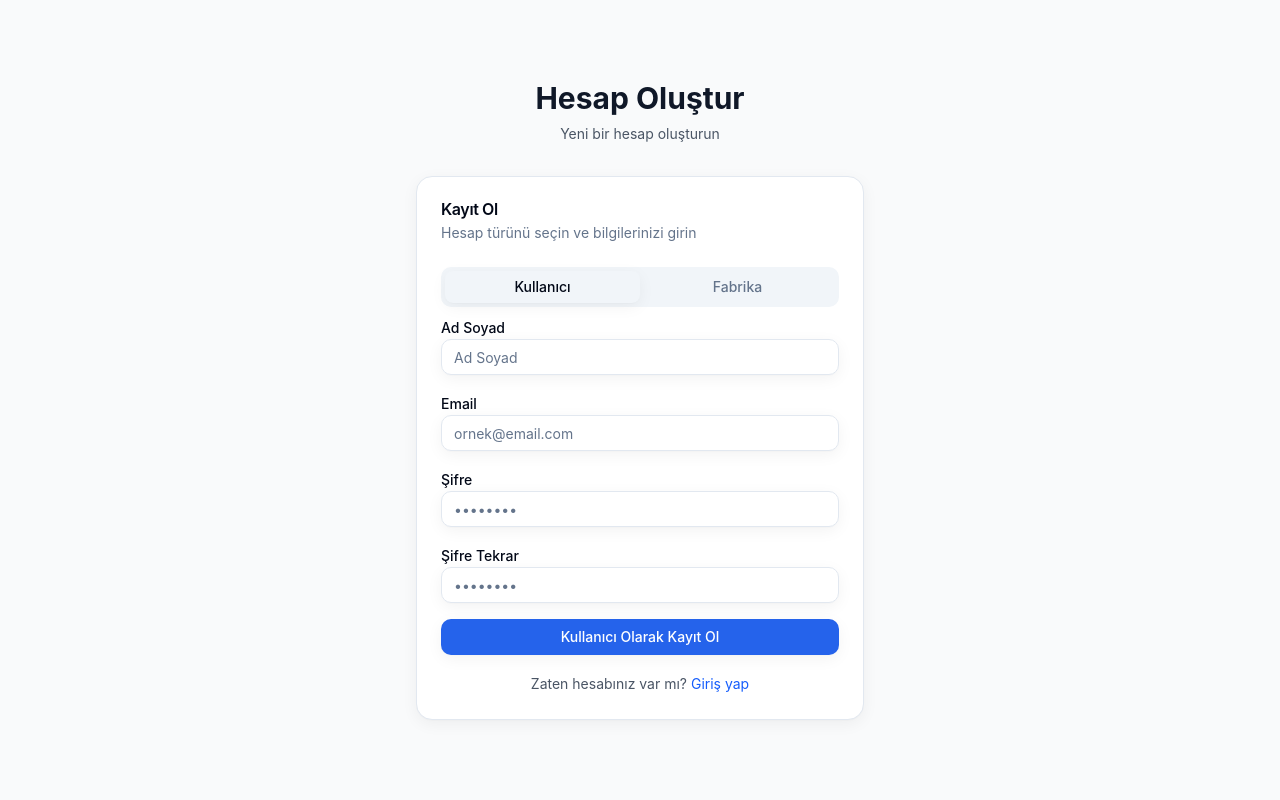
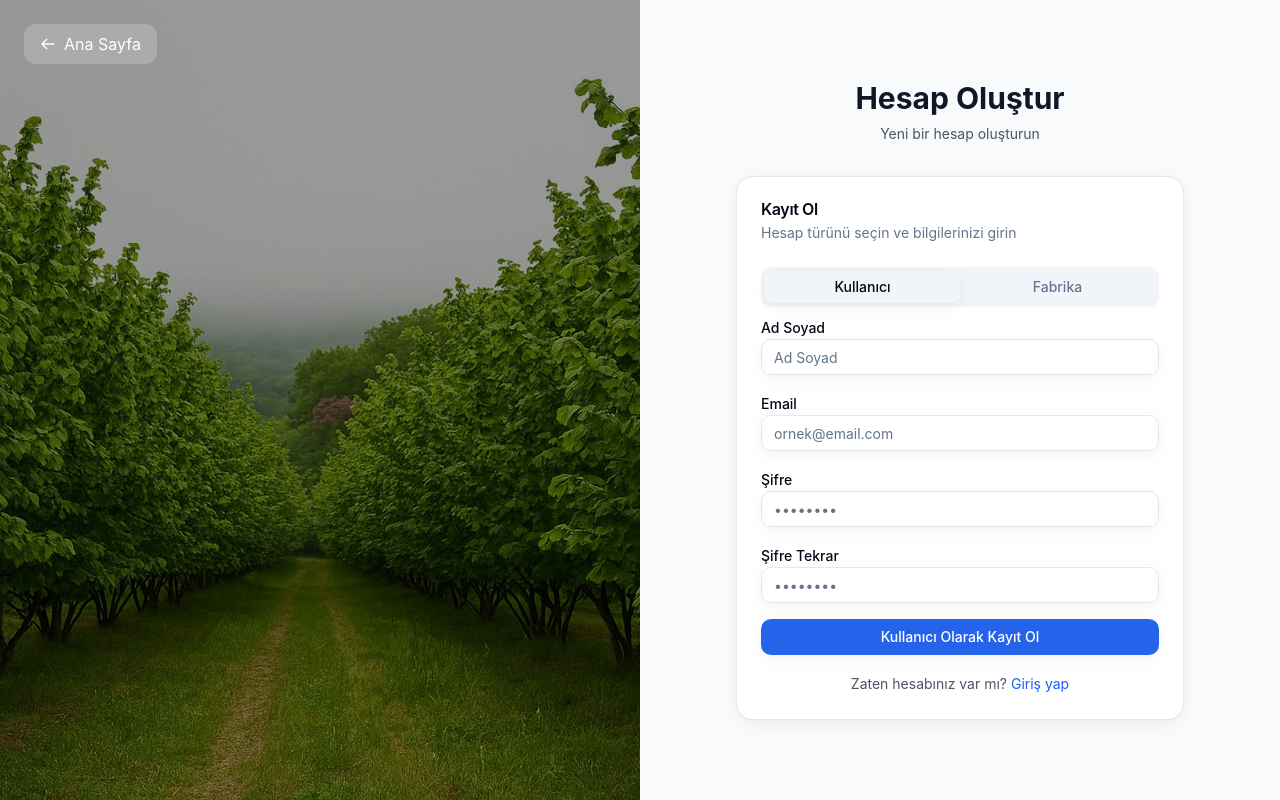
Before and after one commit to uzeyirrr/trfyeni, a Next.js app: page /register in a window 1280 px wide. Built offline with nearby package versions, Linux system fonts and the light colour scheme; what pocketbase would draw is missing.

Commit message:
Login ve register sayfaları split screen view ile yeniden tasarlandı, image.jpg arkaplan olarak eklendi

```diff
--- a/src/app/login/page.tsx
+++ b/src/app/login/page.tsx
@@ -1,11 +1,36 @@
 import { LoginForm } from '@/components/auth/login-form';
+import Link from 'next/link';
 
 export default function LoginPage() {
   return (
-    <div className="min-h-screen flex items-center justify-center bg-gray-50 py-12 px-4 sm:px-6 lg:px-8">
+    <div className="min-h-screen flex">
+      {/* Sol taraf - Görsel alan */}
+      <div className="hidden lg:flex lg:w-1/2 relative overflow-hidden">
+        <div
+          className="absolute inset-0 bg-cover bg-center bg-no-repeat"
+          style={{ backgroundImage: 'url(/image.jpg)' }}
+        ></div>
+        <div className="absolute inset-0 bg-black/40"></div>
+
+        {/* Ana sayfaya dön butonu */}
+        <div className="absolute top-6 left-6 z-20">
+          <Link
+            href="https://trfturkiyefindik.com/"
+            className="inline-flex items-center px-4 py-2 bg-white/20 hover:bg-white/30 text-white rounded-lg transition-colors duration-200 backdrop-blur-sm"
+          >
+            <svg className="w-4 h-4 mr-2" fill="none" stroke="currentColor" viewBox="0 0 24 24">
+              <path strokeLinecap="round" strokeLinejoin="round" strokeWidth={2} d="M10 19l-7-7m0 0l7-7m-7 7h18" />
+            </svg>
+            Ana Sayfa
+          </Link>
+        </div>
+      </div>
+
+      {/* Sağ taraf - Form alan */}
+      <div className="w-full lg:w-1/2 flex items-center justify-center bg-gray-50 px-4 sm:px-6 lg:px-8">
         <div className="max-w-md w-full space-y-8">
           <div className="text-center">
-          <h1 className="text-3xl font-bold text-gray-900">Hoş Geldiniz</h1>
+            <h2 className="text-3xl font-bold text-gray-900">Hoş Geldiniz</h2>
             <p className="mt-2 text-sm text-gray-600">
               Hesabınıza giriş yapın
             </p>
@@ -13,5 +38,6 @@ export default function LoginPage() {
           <LoginForm />
         </div>
       </div>
+    </div>
   );
 }
--- a/src/app/register/page.tsx
+++ b/src/app/register/page.tsx
@@ -1,11 +1,36 @@
 import { RegisterForm } from '@/components/auth/register-form';
+import Link from 'next/link';
 
 export default function RegisterPage() {
   return (
-    <div className="min-h-screen flex items-center justify-center bg-gray-50 py-12 px-4 sm:px-6 lg:px-8">
+    <div className="min-h-screen flex">
+      {/* Sol taraf - Görsel alan */}
+      <div className="hidden lg:flex lg:w-1/2 relative overflow-hidden">
+        <div
+          className="absolute inset-0 bg-cover bg-center bg-no-repeat"
+          style={{ backgroundImage: 'url(/image.jpg)' }}
+        ></div>
+        <div className="absolute inset-0 bg-black/40"></div>
+
+        {/* Ana sayfaya dön butonu */}
+        <div className="absolute top-6 left-6 z-20">
+          <Link
+            href="/"
+            className="inline-flex items-center px-4 py-2 bg-white/20 hover:bg-white/30 text-white rounded-lg transition-colors duration-200 backdrop-blur-sm"
+          >
+            <svg className="w-4 h-4 mr-2" fill="none" stroke="currentColor" viewBox="0 0 24 24">
+              <path strokeLinecap="round" strokeLinejoin="round" strokeWidth={2} d="M10 19l-7-7m0 0l7-7m-7 7h18" />
+            </svg>
+            Ana Sayfa
+          </Link>
+        </div>
+      </div>
+
+      {/* Sağ taraf - Form alan */}
+      <div className="w-full lg:w-1/2 flex items-center justify-center bg-gray-50 px-4 sm:px-6 lg:px-8">
         <div className="max-w-md w-full space-y-8">
           <div className="text-center">
-          <h1 className="text-3xl font-bold text-gray-900">Hesap Oluştur</h1>
+            <h2 className="text-3xl font-bold text-gray-900">Hesap Oluştur</h2>
             <p className="mt-2 text-sm text-gray-600">
               Yeni bir hesap oluşturun
             </p>
@@ -13,5 +38,6 @@ export default function RegisterPage() {
           <RegisterForm />
         </div>
       </div>
+    </div>
   );
 }
```
Also changed, not shown: public/image.jpg (added). Lines whose indentation alone changed are shown as unchanged.
